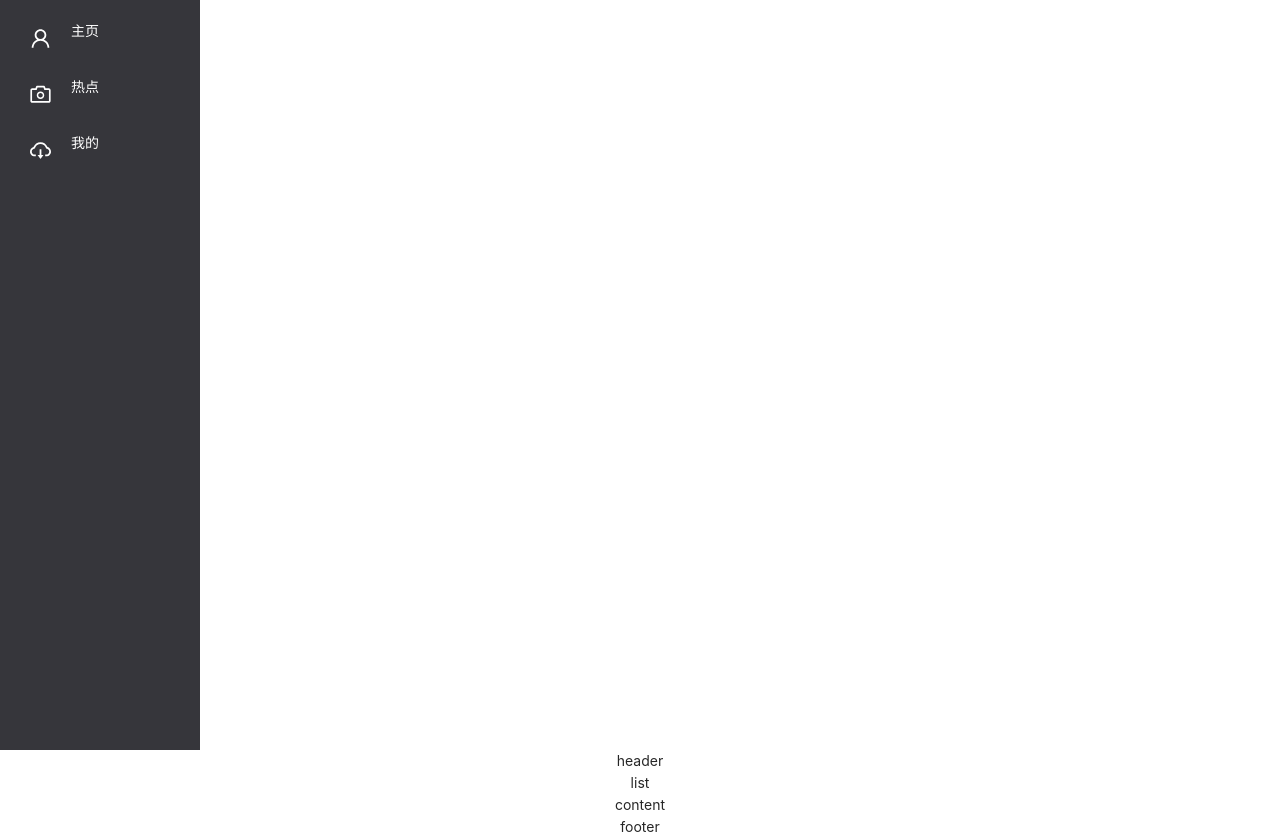
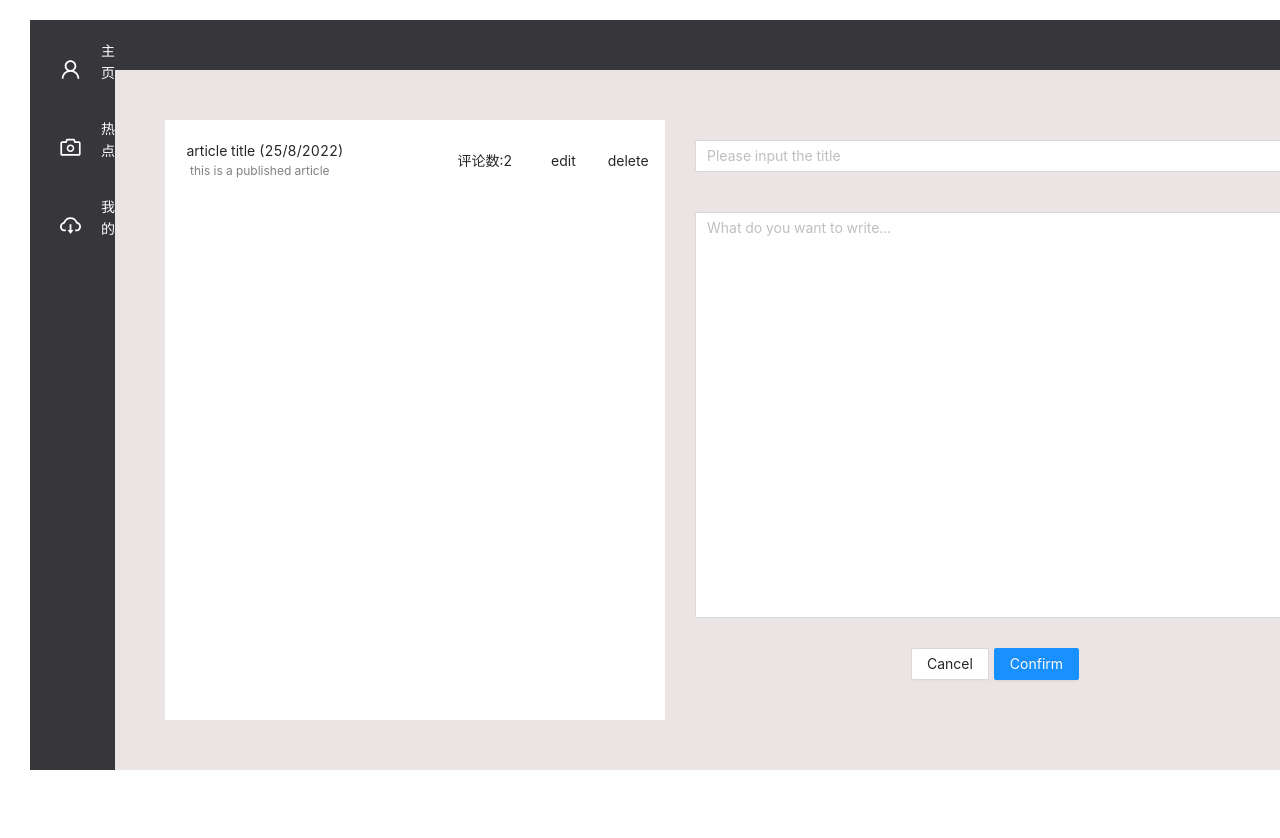
Before and after one commit to WangJuexiang/react-components, a React (Create React App) app in the folder IdeaProjects/react/assignment2/my-app/: page / in a window 1280 px wide. After the commit the page ends 800 px from the top, so only its background shows below. Built offline with nearby package versions, Linux system fonts and the light colour scheme.

Commit message:
homepage style

```diff
--- /dev/null
+++ b/IdeaProjects/react/assignment2/my-app/src/components/HomePage/ArticleList/index.css
@@ -0,0 +1,28 @@
+.article-list {
+	height: 100px;
+	width: 500px;
+	display: flex
+}
+
+.article-info {
+	width: 200px;
+	margin-top: 20px;
+	margin-right: 70px
+}
+
+.article-content {
+	display: flex;
+	margin-left: 25px;
+	font-size: 12px;
+	color: gray
+}
+
+.comment-figure {
+	margin-top: 30px;
+	width: 100px
+}
+
+.article-list-button {
+	margin-top: 25px;
+	display: flex;
+}
--- /dev/null
+++ b/IdeaProjects/react/assignment2/my-app/src/components/HomePage/ArticleList/index.js
@@ -0,0 +1,35 @@
+import React, { Component } from 'react';
+import { Button } from 'antd';
+import './index.css'
+
+
+export default class ArticleList extends Component {
+	render() {
+		return (
+			<div className='article-list'>
+				<div className='article-info'>
+					<div className='article-title'>
+						article title (25/8/2022)
+					</div>
+					<div className='article-content'>
+						this is a published article
+					</div>
+				</div>
+				<div className='comment-figure'>
+					评论数:2
+				</div>
+				<div className='article-list-button'>
+					<div className='edit-button'>
+						<Button type="text">edit</Button>
+
+					</div>
+					<div className='delete-button'>
+						<Button type="text">delete</Button>
+
+					</div>
+
+				</div>
+			</div>
+		)
+	}
+}
--- a/IdeaProjects/react/assignment2/my-app/src/components/HomePage/index.css
+++ b/IdeaProjects/react/assignment2/my-app/src/components/HomePage/index.css
@@ -1,3 +1,7 @@
+.homepage {
+	display: flex;
+}
+
 aside {
 	background-color: rgb(54, 54, 59);
 	height: 750px;
@@ -22,3 +26,50 @@ aside {
 	padding-left: 30px;
 	padding-top: 20px
 }
+
+.homepage-body {
+	width: 1300px;
+	background-color: rgb(234, 228, 228);
+}
+
+header {
+	height: 50px;
+	background-color: rgb(54, 54, 59);
+	color: white
+}
+
+.homepage-main {
+	display: flex;
+}
+
+.list {
+	margin-top: 50px;
+	margin-left: 50px;
+	margin-right: 30px;
+	height: 600px;
+	width: 500px;
+	background-color: white;
+}
+
+
+
+.content {
+	margin-top: 50px;
+	height: 500px;
+	width: 600px;
+}
+
+.title-input {
+	margin-top: 20px;
+	margin-bottom: 40px
+}
+
+.content-button {
+	display: flex;
+	justify-content: center;
+	margin-top: 30px
+}
+
+.cancel-button {
+	margin-right: 5px
+}
--- a/IdeaProjects/react/assignment2/my-app/src/components/HomePage/index.js
+++ b/IdeaProjects/react/assignment2/my-app/src/components/HomePage/index.js
@@ -1,16 +1,17 @@
 import React, { Component } from 'react';
 import AsideNav from './AsideNav';
+import ArticleList from './ArticleList';
+import { Button } from 'antd';
 import { UserOutlined, CameraOutlined, CloudDownloadOutlined } from '@ant-design/icons';
+import { Input } from 'antd';
 import './index.css'
-
-
-
-
+const { TextArea } = Input;
 
 export default class HomePage extends Component {
 	render() {
 		return (
 			<div>
+				<div className='homepage'>
 					<aside>
 						<div className='homepage'>
 							<UserOutlined style={{ color: "#FFFFFF", fontSize: "150%", marginRight: '20px' }} />
@@ -26,21 +27,50 @@ export default class HomePage extends Component {
 
 						</div>
 					</aside>
+
+					<section className='homepage-body'>
+
 						<header>
-					header
+
 						</header>
-				<main>
-					<section>
-						list
+						<main className='homepage-main'>
+							<section className='list'>
+								<div className='article-list'>
+									<ArticleList />
+								</div>
+
+
 
 							</section>
-					<section>
-						content
+							<section className='content'>
+								<div className='title-input'>
+									<Input placeholder="Please input the title" />
+								</div>
+								<div className='content-input'>
+									<TextArea placeholder='What do you want to write...' rows={18} />
+								</div>
+
+								<div className='content-button'>
+									<div className='cancel-button'>
+										<Button>Cancel</Button>
+									</div>
+									<div>
+
+										<Button className='confirm-button' type="primary">Confirm</Button>
+									</div>
+
+
+								</div>
+
 							</section>
 
 						</main>
 
-				<footer>footer</footer>
+					</section>
+
+				</div>
+
+				{/* <footer>footer</footer> */}
 
 			</div>
 		)
```
Lines whose indentation alone changed are shown as unchanged.
